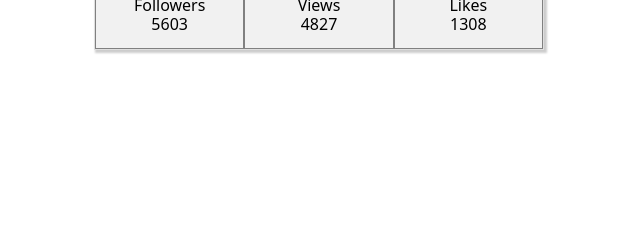
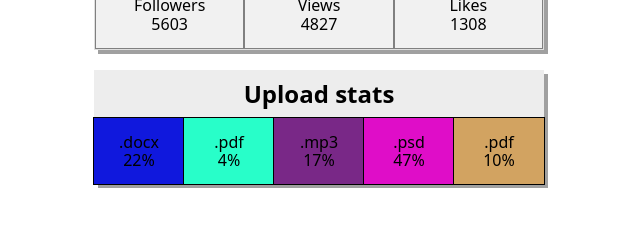
Before and after one commit to Artem-Chop/react-hw-01, a React (Create React App) app: page / in a window 1280 px wide. Shown: the part 415-642 px from the top of the page, without its empty margins (321-961 px from the left). Built offline with nearby package versions, Linux system fonts and the light colour scheme.

Commit message:
second task done

```diff
--- a/src/App.jsx
+++ b/src/App.jsx
@@ -1,10 +1,14 @@
 import React from 'react';
+
 import Profile from './Profile/profile';
-// import Statistics from "./statistics";
-import user from './user.json';
+import user from './Profile/user.json';
+
+import Statistics from './Statistics/statistics';
+import data from './Statistics/data.json';
 
 function App() {
   return (
+    <div>
       <Profile
         avatar={user.avatar}
         username={user.username}
@@ -12,6 +16,8 @@ function App() {
         location={user.location}
         stats={user.stats}
       />
+      <Statistics title="Upload stats" stats={data} />
+    </div>
   );
 }
 
--- a/src/Profile/profile.module.css
+++ b/src/Profile/profile.module.css
@@ -2,7 +2,7 @@
   margin: 15px auto;
   max-width: 450px;
   border: 1px solid rgba(0, 0, 0, 0.125);
-  box-shadow: 2px 2px 2px 1px rgba(0, 0, 0, 0.2);
+  box-shadow: 4px 4px 0px 0px rgba(0, 0, 0, 0.374);
 }
 
 .main__info {
--- /dev/null
+++ b/src/Statistics/statics.module.css
@@ -0,0 +1,30 @@
+.statistic__container {
+  margin: 20px auto;
+  background-color: rgba(0, 0, 0, 0.07);
+  max-width: 450px;
+
+  box-shadow: 4px 4px 0px 0px rgba(0, 0, 0, 0.374);
+}
+.title {
+  margin: 0;
+  padding: 10px 0;
+  text-align: center;
+}
+.stat__list {
+  width: 100%;
+  list-style-type: none;
+  margin: 0;
+  padding: 0;
+  display: flex;
+  justify-content: center;
+}
+.item {
+  width: 100%;
+  margin: -1px;
+  padding: 15px;
+  border: 1px solid black;
+  display: flex;
+  flex-direction: column;
+  align-items: center;
+  justify-content: center;
+}
--- /dev/null
+++ b/src/Statistics/statistics.jsx
@@ -0,0 +1,38 @@
+import React from 'react';
+import styles from './statics.module.css';
+
+import PropTypes from 'prop-types';
+
+const Statistics = ({ stats, title }) => {
+  console.log(randomColor());
+  return (
+    <section className={styles.statistic__container}>
+      {title.trim() !== false && <h2 className={styles.title}>{title}</h2>}
+      <ul className={styles.stat__list}>
+        {stats.map(stat => (
+          <li
+            key={stat.id}
+            className={styles.item}
+            style={{ backgroundColor: randomColor() }}
+          >
+            <span>{stat.label}</span>
+            <span>{stat.percentage}%</span>
+          </li>
+        ))}
+      </ul>
+    </section>
+  );
+};
+
+Statistics.propTypes = {
+  title: PropTypes.string,
+  stats: PropTypes.any.isRequired,
+};
+
+function randomColor() {
+  return (
+    '#' + (Math.random().toString(16) + '000000').substring(2, 8).toUpperCase()
+  );
+}
+
+export default Statistics;
```
Also changed, not shown: src/index.js (+36 -0 lines), src/Profile/user.json (renamed from src/user.json), src/Statistics/data.json (renamed from src/data.json), src/statistics.jsx (deleted). Lines whose indentation alone changed are shown as unchanged.
